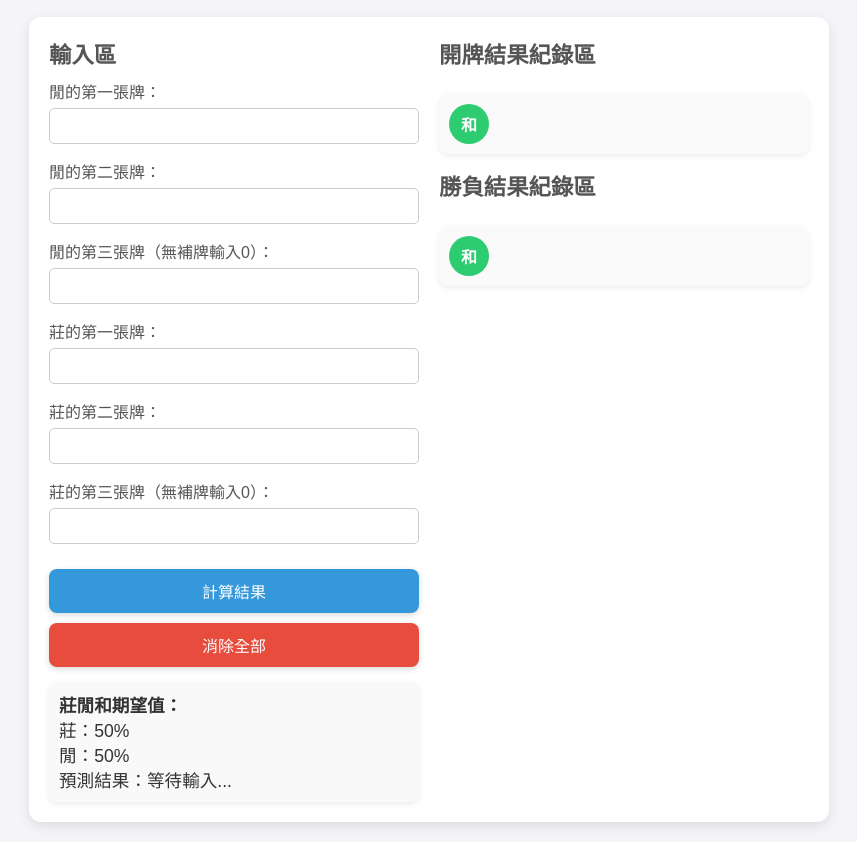
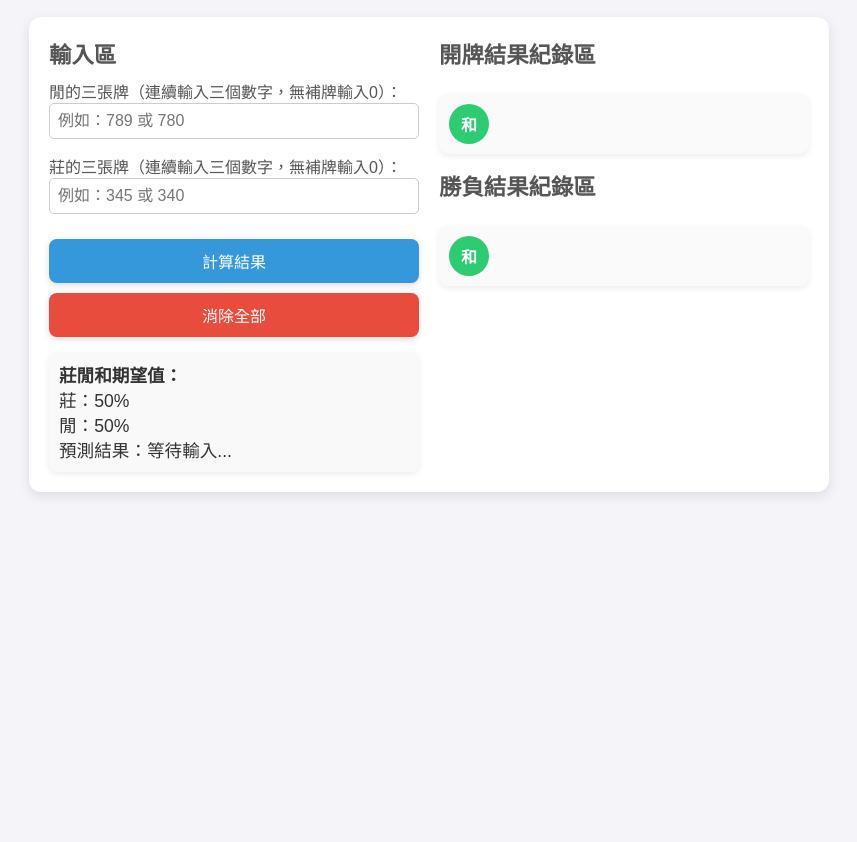
Before and after one commit to zheyujiang2003/TimoBaccaratSupport, a plain HTML site: page index.html in a window 1280 px wide. Both pictures are taken after a click on the button "計算結果". Shown: the part 69-911 px from the top of the page, without its empty margins (211-1068 px from the left). After the commit the page ends 800 px from the top, so only its background shows below. Drawn offline with Linux system fonts and the light colour scheme.

Commit message:
Update index.html

```diff
--- a/index.html
+++ b/index.html
@@ -39,10 +39,9 @@
             color: #555;
         }
 
-        input[type="number"] {
+        input[type="text"] {
             width: 100%;
             padding: 8px;
-            margin-top: 5px;
             font-size: 1em;
             border: 1px solid #ccc;
             border-radius: 5px;
@@ -117,33 +116,13 @@
         <h2>輸入區</h2>
 
         <div class="input-group">
-            <label for="player1">閒的第一張牌：</label>
-            <input type="number" id="player1" min="0" max="9">
+            <label for="player">閒的三張牌（連續輸入三個數字，無補牌輸入0）：</label>
+            <input type="text" id="player" maxlength="3" placeholder="例如：789 或 780">
         </div>
 
         <div class="input-group">
-            <label for="player2">閒的第二張牌：</label>
-            <input type="number" id="player2" min="0" max="9">
-        </div>
-
-        <div class="input-group">
-            <label for="player3">閒的第三張牌（無補牌輸入0）：</label>
-            <input type="number" id="player3" min="0" max="9">
-        </div>
-
-        <div class="input-group">
-            <label for="banker1">莊的第一張牌：</label>
-            <input type="number" id="banker1" min="0" max="9">
-        </div>
-
-        <div class="input-group">
-            <label for="banker2">莊的第二張牌：</label>
-            <input type="number" id="banker2" min="0" max="9">
-        </div>
-
-        <div class="input-group">
-            <label for="banker3">莊的第三張牌（無補牌輸入0）：</label>
-            <input type="number" id="banker3" min="0" max="9">
+            <label for="banker">莊的三張牌（連續輸入三個數字，無補牌輸入0）：</label>
+            <input type="text" id="banker" maxlength="3" placeholder="例如：345 或 340">
         </div>
 
         <button class="calculate-btn" onclick="calculateResult()">計算結果</button>
@@ -173,12 +152,16 @@
     const resultDisplay = document.getElementById('resultDisplay');
 
     function calculateResult() {
-        const player1 = parseInt(document.getElementById('player1').value) || 0;
-        const player2 = parseInt(document.getElementById('player2').value) || 0;
-        const player3 = parseInt(document.getElementById('player3').value) || 0;
-        const banker1 = parseInt(document.getElementById('banker1').value) || 0;
-        const banker2 = parseInt(document.getElementById('banker2').value) || 0;
-        const banker3 = parseInt(document.getElementById('banker3').value) || 0;
+        const playerInput = document.getElementById('player').value.padEnd(3, '0');
+        const bankerInput = document.getElementById('banker').value.padEnd(3, '0');
+
+        const player1 = parseInt(playerInput[0]);
+        const player2 = parseInt(playerInput[1]);
+        const player3 = parseInt(playerInput[2]);
+
+        const banker1 = parseInt(bankerInput[0]);
+        const banker2 = parseInt(bankerInput[1]);
+        const banker3 = parseInt(bankerInput[2]);
 
         const playerTotal = (player1 + player2 + player3) % 10;
         const bankerTotal = (banker1 + banker2 + banker3) % 10;
@@ -205,7 +188,8 @@
     }
 
     function clearInputs() {
-        document.querySelectorAll("input[type='number']").forEach(input => input.value = "");
+        document.getElementById('player').value = "";
+        document.getElementById('banker').value = "";
     }
 
     function updateHistoryDisplay() {
@@ -240,7 +224,8 @@
     }
 
     function clearAll() {
-        document.querySelectorAll("input[type='number']").forEach(input => input.value = "");
+        document.getElementById('player').value = "";
+        document.getElementById('banker').value = "";
         history.length = 0;
         results.length = 0;
         updateHistoryDisplay();
```
